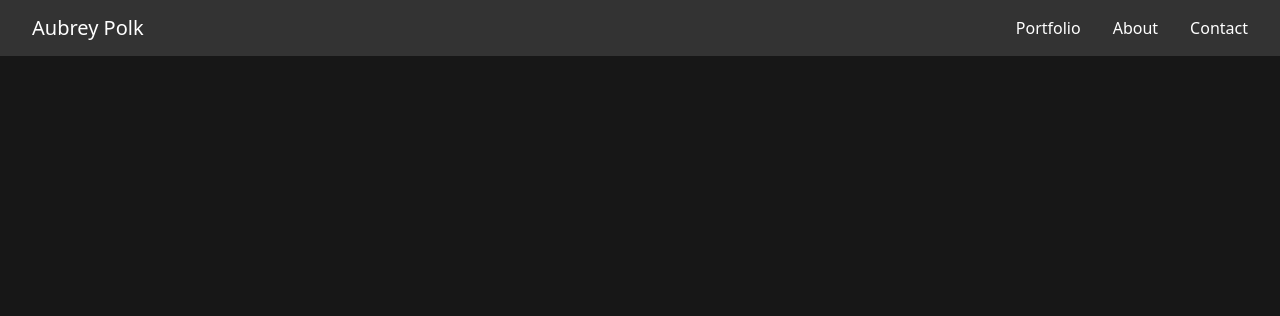
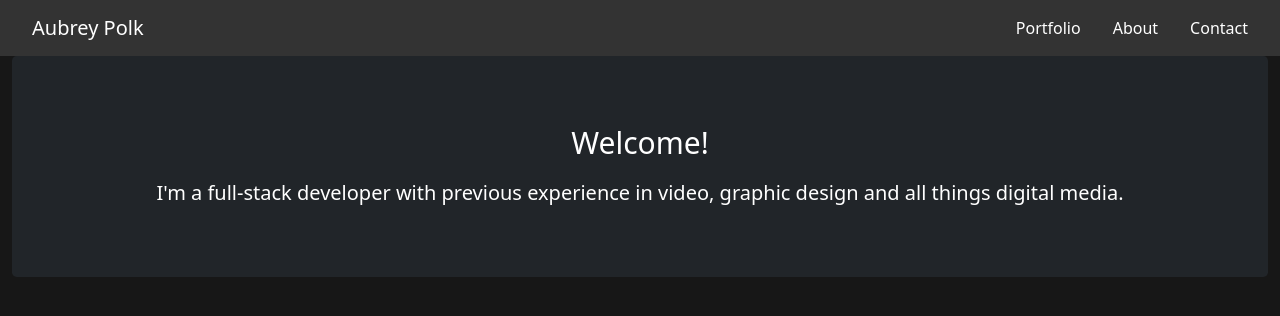
Before and after one commit to aubstacle/react-portfolio, a React (Create React App) app: page / in a window 1280 px wide. Shown: the top 316 px of the page. Built offline with nearby package versions, Linux system fonts and the light colour scheme.

Commit message:
home jumbo

```diff
--- a/src/pages/Home/Home.jsx
+++ b/src/pages/Home/Home.jsx
@@ -1,7 +1,7 @@
 import Container from "../../components/Container/Container";
 import "./Home.css";
 import Row from "react-bootstrap/Row";
-import Jumbotron from "react-bootstrap/Jumbotron"
+import Jumbotron from "react-bootstrap/Jumbotron";
 
 const Home = () => {
   return (
@@ -9,7 +9,10 @@ const Home = () => {
       className="flex-fill home-bg"
       containerType="container-fluid mb-5"
     >
-
+      <Jumbotron className="bg-dark text-center">
+        <p style={{color: 'white', fontSize:'30px'}}>Welcome!</p>
+        <h5 style={{color: 'white'}}>I'm a full-stack developer with previous experience in video, graphic design and all things digital media.</h5>
+      </Jumbotron>
     </Container>
   );
 };
```
